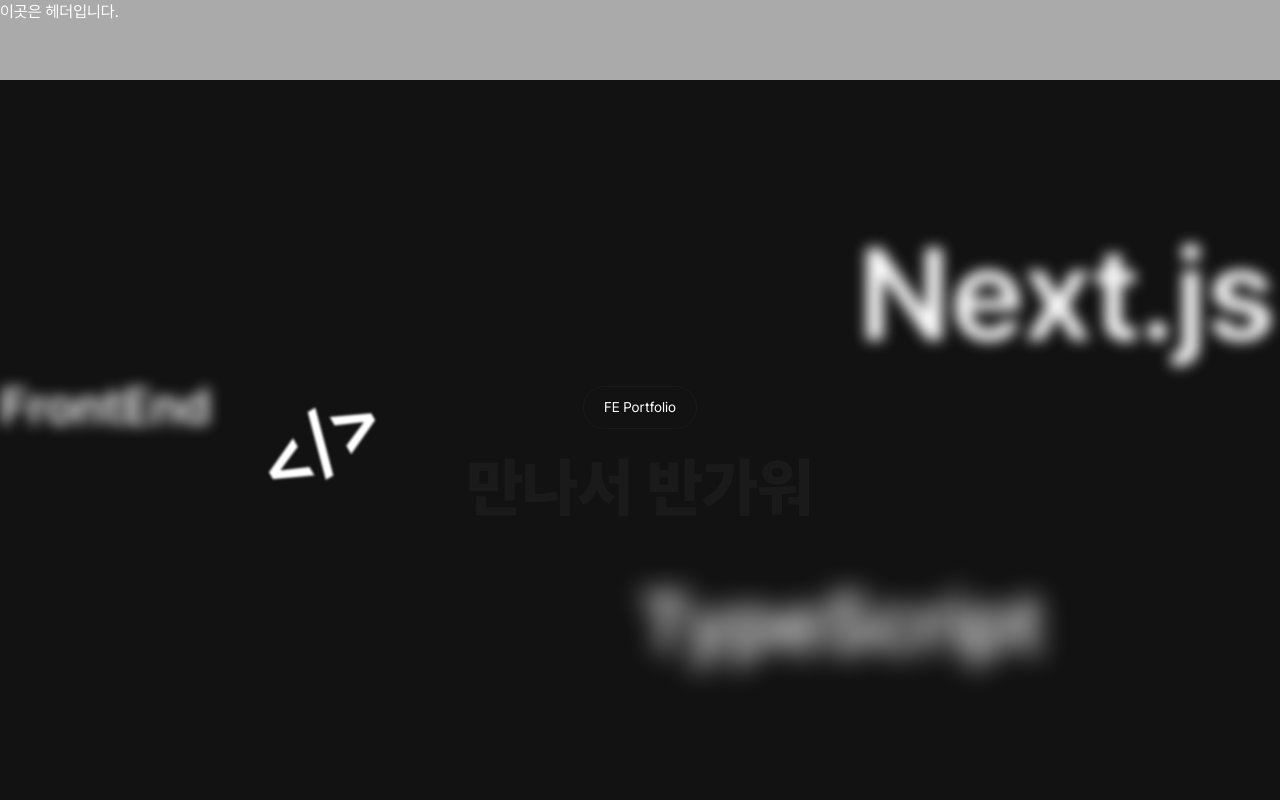
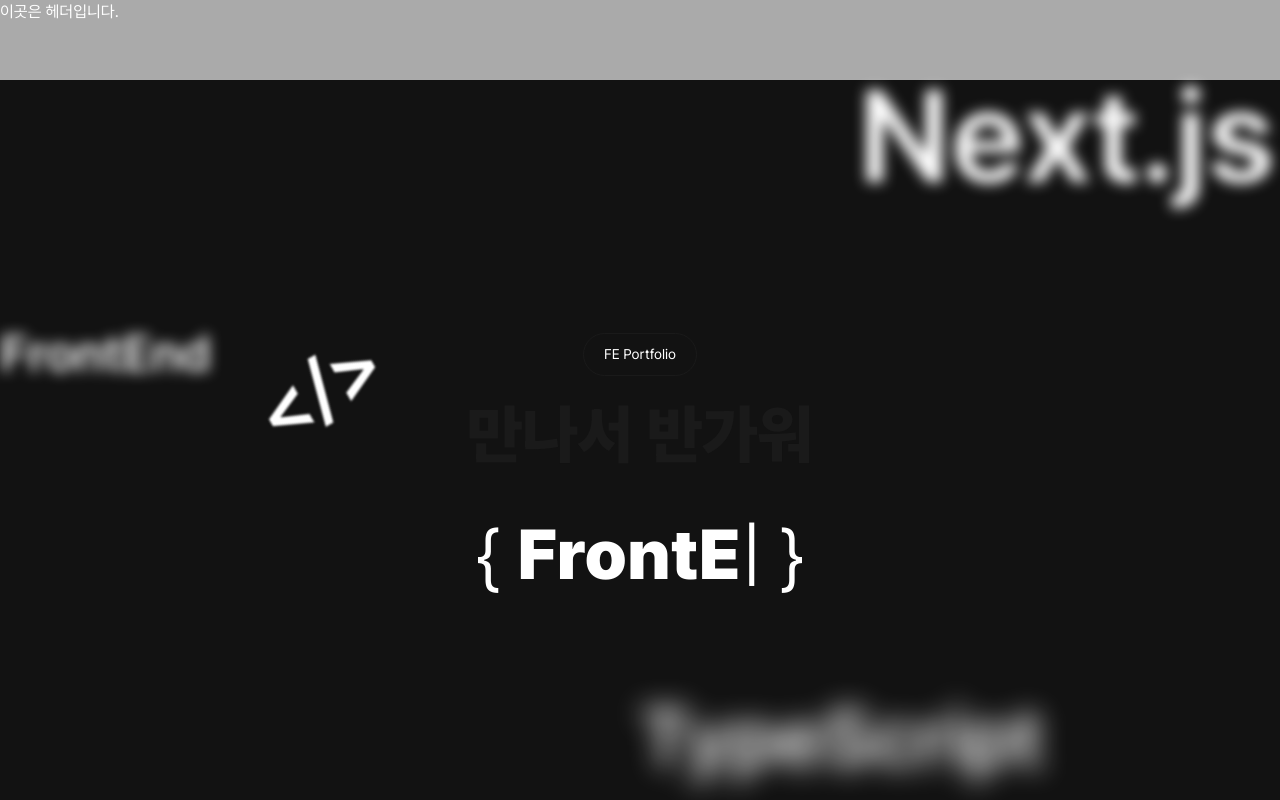
Before and after one commit to Junmovo/Konikong, a Next.js app: page / in a window 1280 px wide. Shown: the top 800 px of the page. Built offline with nearby package versions, Linux system fonts and the light colour scheme.

Commit message:
Test: 배포에러

```diff
--- a/src/app/(main)/MainContents.tsx
+++ b/src/app/(main)/MainContents.tsx
@@ -5,23 +5,23 @@
 import * as S from '@/styles/mainStyles';
 
 export default function MainContents(): JSX.Element {
-  // const el = useRef<HTMLSpanElement>(null);
-  // useEffect(() => {
-  //   const typed = new Typed(el.current, {
-  //     strings: ['Design', 'Publisher', 'JavaScript', 'FrontEnd', 'React', 'TypeScript', 'Next.js'],
-  //     typeSpeed: 50,
-  //     loop: true,
-  //     smartBackspace: true,
-  //     fadeOut: true,
-  //     fadeOutClass: 'typed-fade-out',
-  //     fadeOutDelay: 500,
-  //   });
+  const el = useRef<HTMLSpanElement>(null);
+  useEffect(() => {
+    const typed = new Typed(el.current, {
+      strings: ['Design', 'Publisher', 'JavaScript', 'FrontEnd', 'React', 'TypeScript', 'Next.js'],
+      typeSpeed: 50,
+      loop: true,
+      smartBackspace: true,
+      fadeOut: true,
+      fadeOutClass: 'typed-fade-out',
+      fadeOutDelay: 500,
+    });
 
-  //   return () => {
-  //     // Destroy Typed instance during cleanup to stop animation
-  //     typed.destroy();
-  //   };
-  // }, []);
+    return () => {
+      // Destroy Typed instance during cleanup to stop animation
+      typed.destroy();
+    };
+  }, []);
 
   return (
     <>
@@ -33,7 +33,9 @@
           <S.TypeScript>TypeScript</S.TypeScript>
           <S.TitleCircle>FE Portfolio</S.TitleCircle>
           <S.Title>만나서 반가워</S.Title>
-          <S.TypeTextwrap>{/* {'{'} <S.TypedText ref={el} /> {'}'} */}</S.TypeTextwrap>
+          <S.TypeTextwrap>
+            {'{'} <S.TypedText ref={el} /> {'}'}
+          </S.TypeTextwrap>
         </S.InnerTextwrap>
       </S.MainWrapper>
     </>
--- a/src/app/(main)/page.tsx
+++ b/src/app/(main)/page.tsx
@@ -1,3 +1,4 @@
+'use client';
 import Maincontents from '@/app/(main)/MainContents';
 import List from '@/app/(List)/list';
 export default function MainPage() {
```
